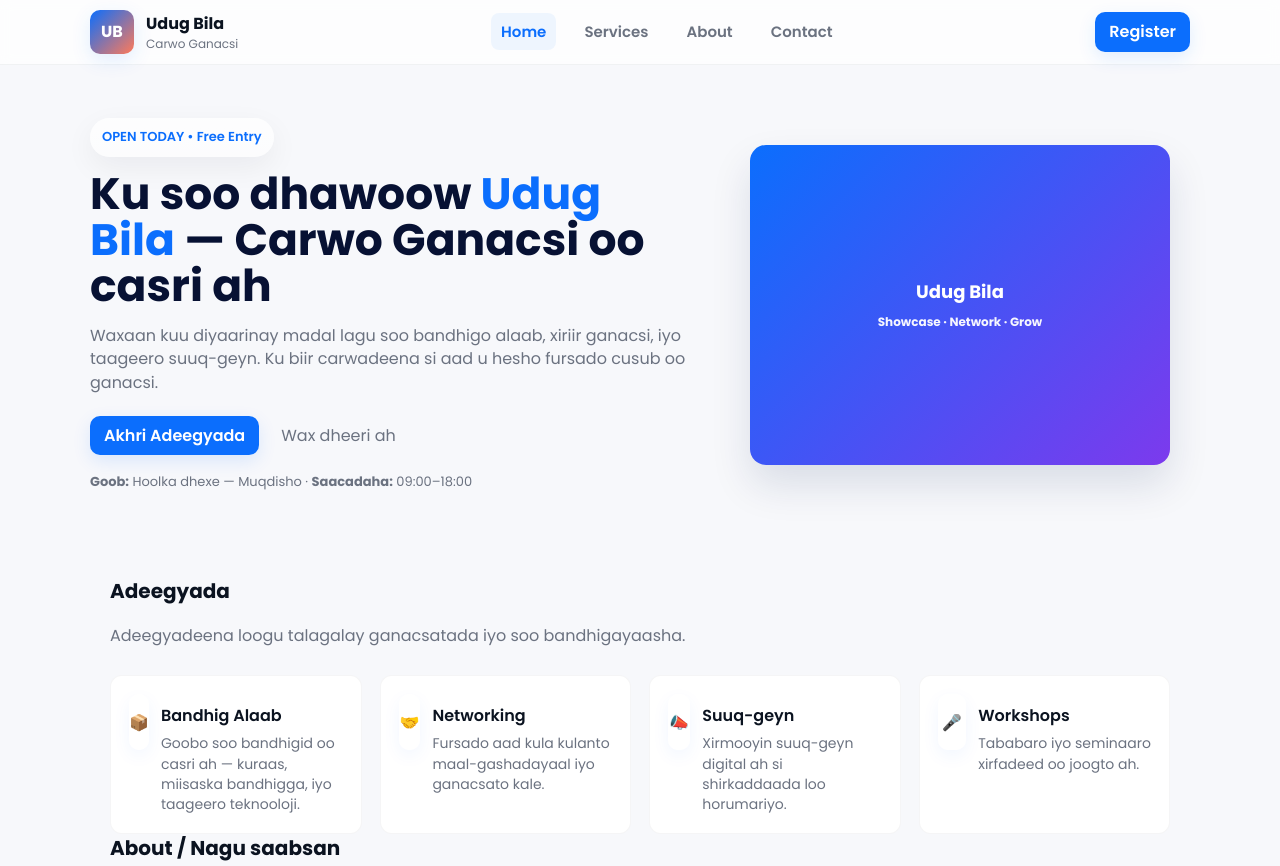
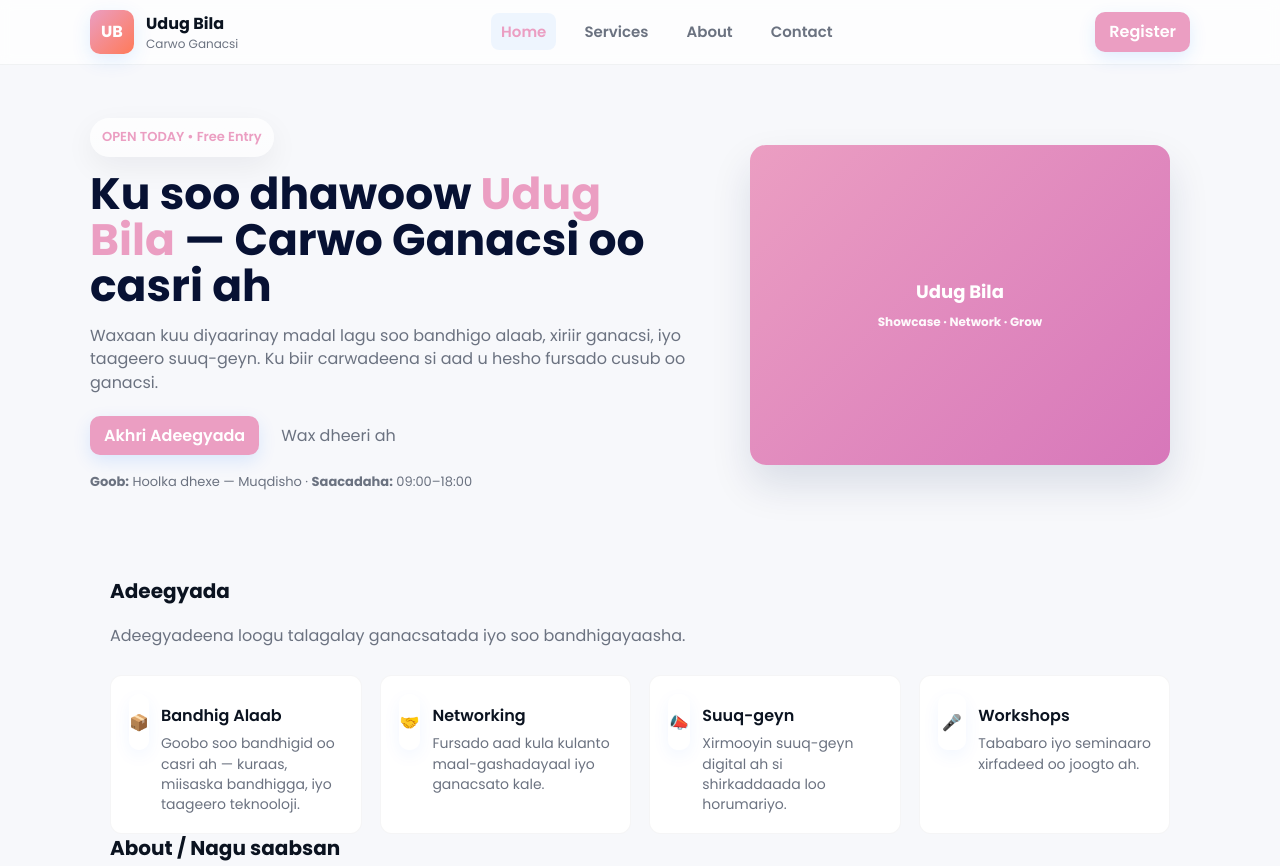
Before and after one commit to khadralibaan12/fahiimo, a plain HTML site: page index.html in a window 1280 px wide. Shown: the top 866 px of the page. Drawn offline with Linux system fonts and the light colour scheme.

```diff
--- a/index.html
+++ b/index.html
@@ -12,7 +12,7 @@
     :root{
       --bg:#f7f8fb;
       --card:#ffffff;
-      --primary:#0b6efd;
+      --primary:#eb9ec2;
       --muted:#6b7280;
       --accent:#ff7a59;
       --max-width:1100px;
@@ -112,7 +112,7 @@
     }
     .mock-image{
       width:100%;max-width:420px;border-radius:16px;overflow:hidden;
-      background:linear-gradient(135deg,var(--primary),#7c3aed);
+      background:linear-gradient(135deg,var(--primary),#d777ba);
       height:320px;display:grid;place-items:center;color:white;font-weight:700;
       box-shadow:0 20px 40px rgba(12,30,80,0.12);
     }
```
